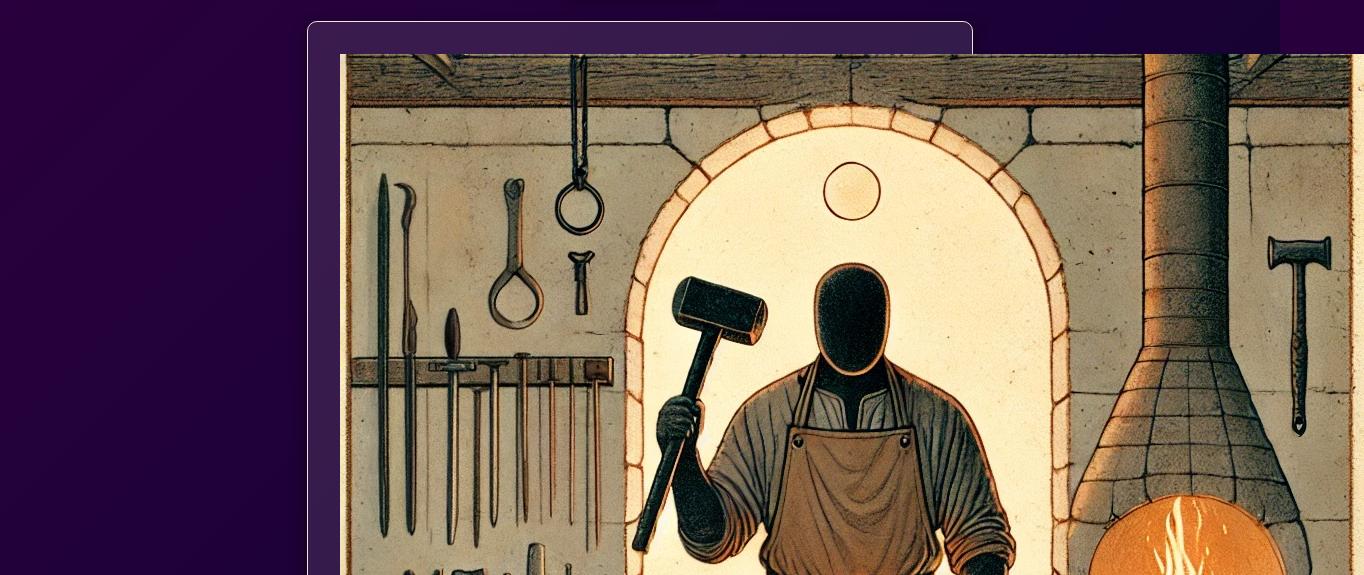
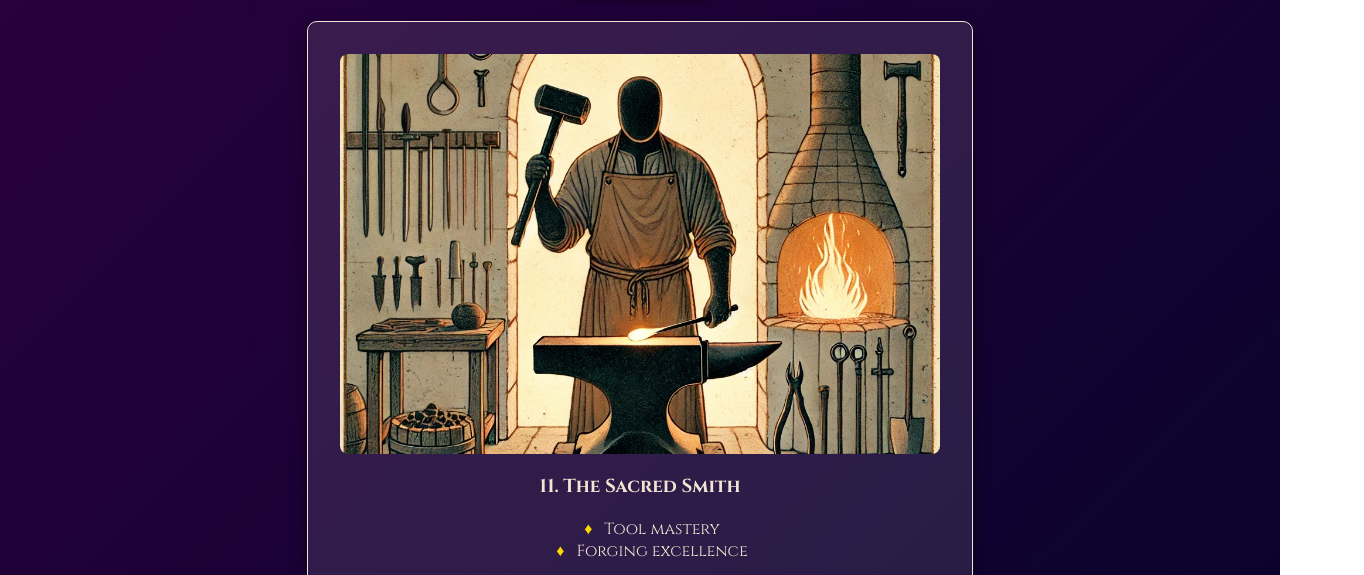
Before and after one commit to basedapp25/cardsite, an Eleventy site: page src/index.html in a window 1280 px wide. Both pictures are taken after a click on the button "Pull a Card". Shown: the part 206-781 px from the top of the page, 1364 px wide, since content can reach past the window. Built offline with nearby package versions, Linux system fonts and the light colour scheme; Eleventy itself is replaced by a stand-in of ours; files that its build step writes are made by us from their sources.

Commit message:
correcting image size and ratio

```diff
--- a/src/index.html
+++ b/src/index.html
@@ -33,17 +33,19 @@ title: Based Cards
       let html = '';
       if(card.image) {
         let baseName = card.image.replace(/\.(webp|png|jpg)$/i, "");
-        html += `<picture class="card-img">
-  <source srcset="/card_images/${baseName}.webp" type="image/webp">
-  <source srcset="/card_images/${baseName}.png" type="image/png">
-  <source srcset="/card_images/${baseName}.jpg" type="image/jpeg">
-  <img src="/card_images/${baseName}.webp" alt="${card.title}">
-</picture>`;
+        html += `<div class="card-img-wrapper">
+  <picture>
+    <source srcset="/card_images/${baseName}.webp" type="image/webp">
+    <source srcset="/card_images/${baseName}.png" type="image/png">
+    <source srcset="/card_images/${baseName}.jpg" type="image/jpeg">
+    <img src="/card_images/${baseName}.webp" alt="${card.title}">
+  </picture>
+</div>`;
       }
       html += '<h2>' + card.title + '</h2>' + card.content;
       cardDisplay.innerHTML = html;
 
-      // Delay re-adding the class to allow the animation to retrigger on each pull.
+      // Delay re-adding the class to retrigger the animation on each pull.
       setTimeout(() => {
         cardDisplay.classList.add('fade-in');
       }, 10);
--- a/src/styles.css
+++ b/src/styles.css
@@ -1,5 +1,5 @@
 :root {
-  --transition-duration: 0.5s; /* Set to 0s to disable magic effect */
+  --transition-duration: 0.5s; /* Set to 0s to disable the magic effect */
 }
 
 body {
@@ -73,15 +73,24 @@ button:hover {
   }
 }
 
-.card-img {
+.card-img-wrapper {
   width: 100%;
-  height: 300px;
+  aspect-ratio: 3 / 2;
+  overflow: hidden;
+  border-radius: 8px;
+  margin-bottom: 1rem;
+  background: #000;
+}
+
+.card-img-wrapper picture,
+.card-img-wrapper img {
+  width: 100%;
+  height: 100%;
   object-fit: cover;
   object-position: center;
-  border-radius: 8px;
-  margin-bottom: 1rem;
 }
 
+/* Elegant bullet styling for tarot card lists */
 ul {
   list-style: none;
   padding-left: 1.5rem;
```
